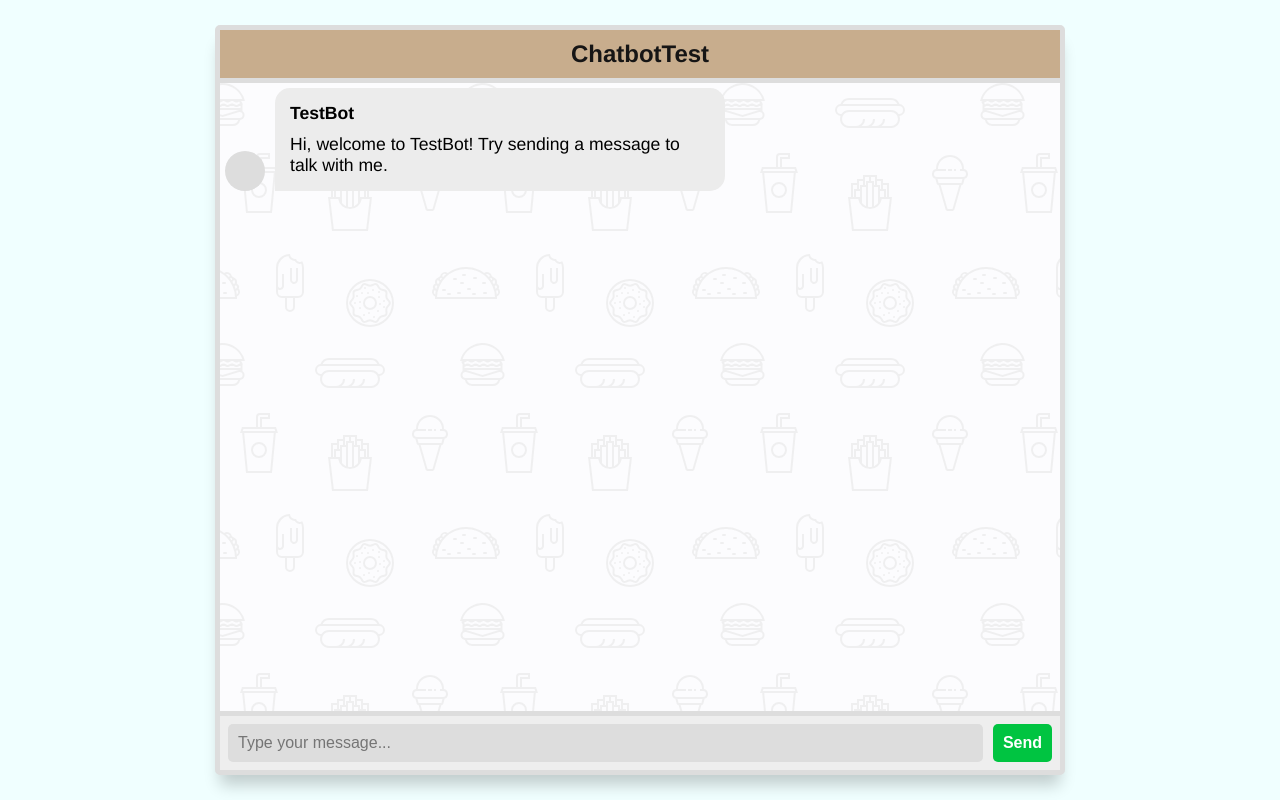
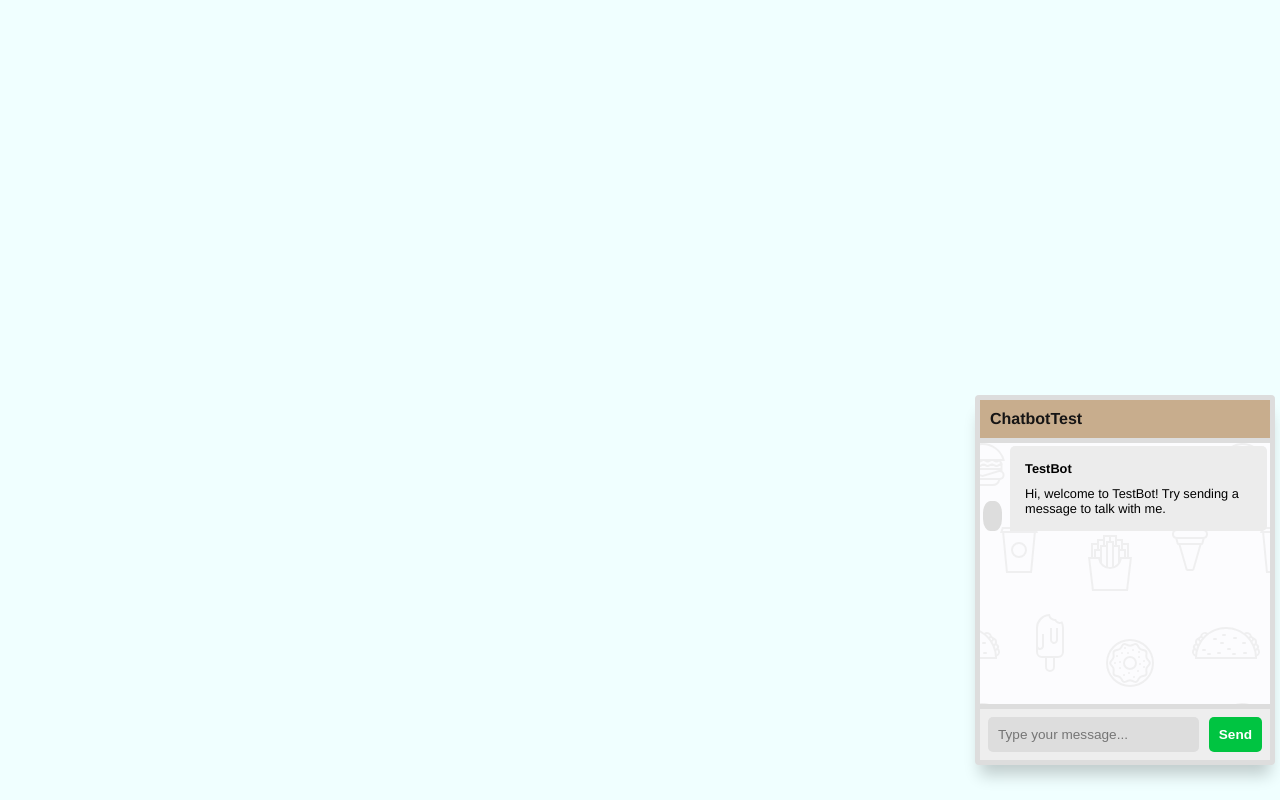
Before and after one commit to pavang-datasemantics/TestChatbot, a Flask app: page / in a window 1280 px wide. Run offline with Flask 2, Linux system fonts and the light colour scheme; some libraries are stand-ins or nearby versions.

Commit message:
Updated css to fit chat window to bottom right

```diff
--- a/static/styles/style.css
+++ b/static/styles/style.css
@@ -20,33 +20,39 @@
 
   body {
     display: flex;
-    justify-content: center;
-    align-items: center;
-    height: 100vh;
+    position: absolute;
+    /* justify-content: center;
+    align-items: center; */
+    bottom: 5px;
+    right: 5px;
+    height: 50vh;
     background-color: azure;
     font-family: Helvetica, sans-serif, Arial;
   }
 
   .msger {
     display: flex;
+    flex-direction: column;
     flex-flow: column wrap;
     justify-content: space-between;
-    width: 100%;
+    width: 300px;
+    height: 370px;
+    /* width: 100%;
     max-width: 850px;
     margin: 25px 10px;
-    height: calc(100% - 50px);
+    height: calc(100% - 50px); */
     border: var(--border);
-    border-radius: 5px;
+    border-radius: 4px;
     background-color: burlywood;
     box-shadow: 0 15px 15px -5px rgba(0, 0, 0, 0.2);
   }
 
   .msger-header {
-    font-size: 1.5em;
+    font-size: 1em;
     font-weight: bold;
     justify-content: space-between;
     padding: 10px;
-    text-align: center;
+    text-align: left;
     border-bottom: var(--border);
     background: rgba(156, 151, 151, 0.336);
     color: rgb(22, 21, 21);
@@ -54,9 +60,12 @@
 
   .msger-chat {
     flex: 1;
-    font-size: 1.1em;
+    margin-top: auto;
+    display: flex;
+    flex-direction: column;
+    font-size: 0.8em;
     overflow-y: auto;
-    padding: 5px;
+    padding: 3px;
   }
   .msger-chat::-webkit-scrollbar {
     width: 6px;
@@ -74,19 +83,19 @@
   }
 
   .msg-img {
-    width: 40px;
-    height: 40px;
-    margin-right: 10px;
+    width: 30px;
+    height: 30px;
+    margin-right: 8px;
     background: #ddd;
     background-repeat: no-repeat;
     background-position: center;
     background-size: cover;
-    border-radius: 50%;
+    border-radius: 40%;
   }
   .msg-bubble {
-    max-width: 450px;
+    max-width: 400px;
     padding: 15px;
-    border-radius: 15px;
+    border-radius: 5px;
     background: var(--left-msg-bg);
   }
   .msg-info {
@@ -129,7 +138,7 @@
     padding: 10px;
     border: none;
     border-radius: 5px;
-    font-size: 1em;
+    font-size: 0.85em;
   }
   .msger-input {
     flex: 1;
```
